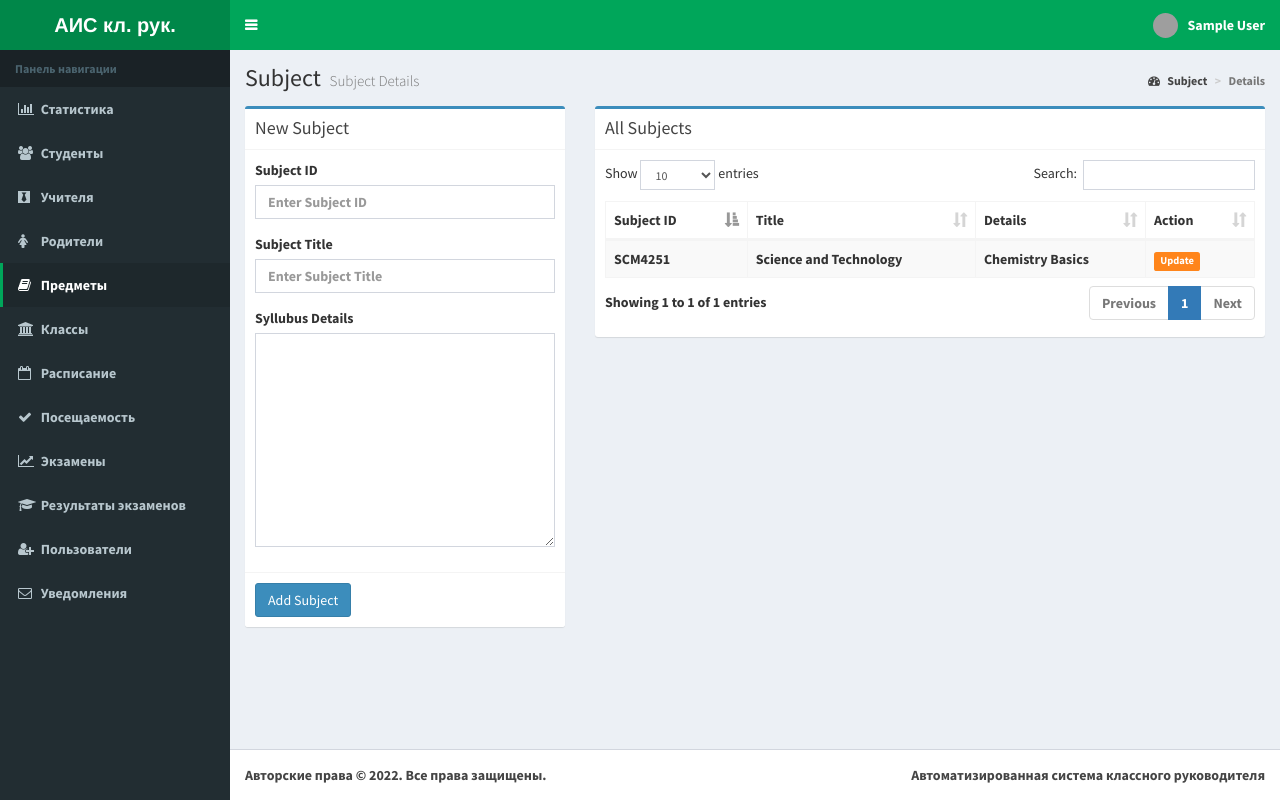
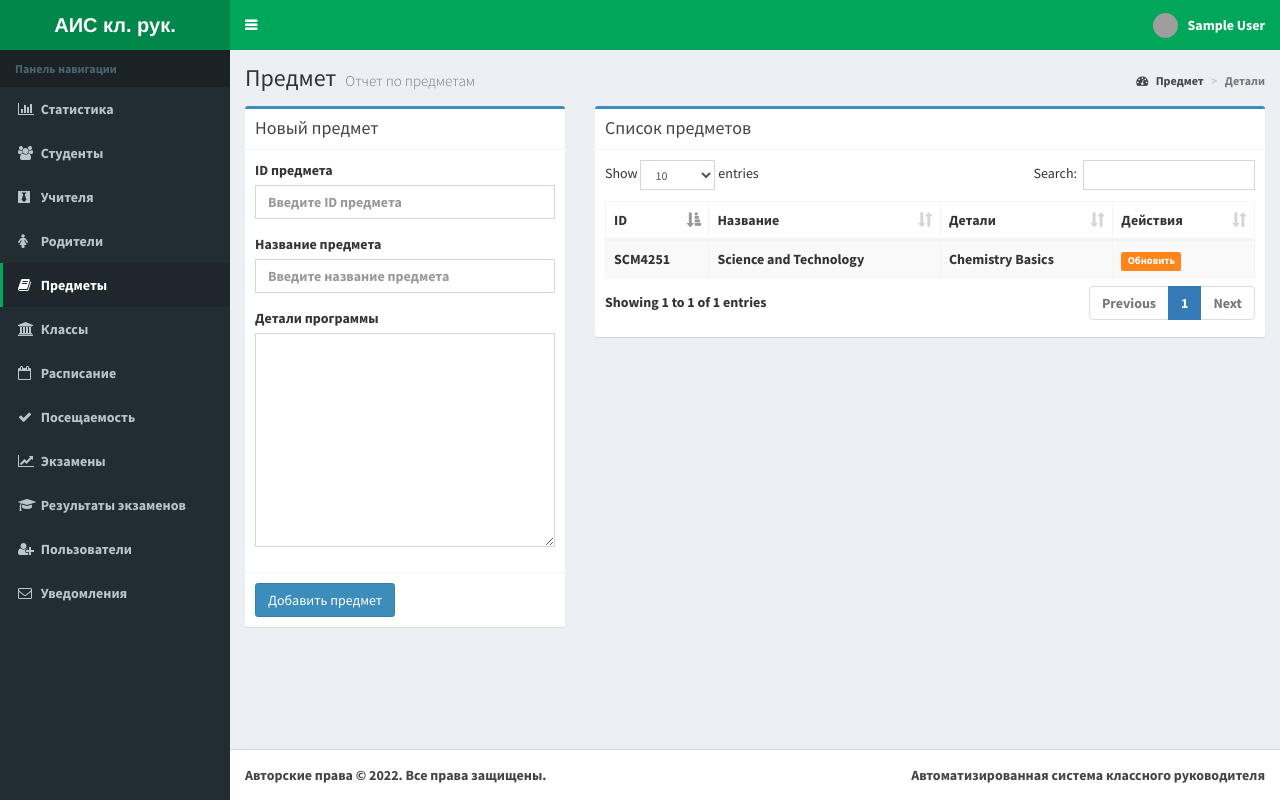
Before and after one commit to Vladimir-monomah/school_manager, a PHP site: page /subject.php in a window 1280 px wide. Run offline with PHP 8.4, Linux system fonts and the light colour scheme; the visitor is signed in with stand-in values (Sample User, id 1); data comes from the database, SQL or seed files in the repository; some libraries are stand-ins or nearby versions; grey boxes are pictures that could not be loaded.

Commit message:
обновлена страница предметы

```diff
--- a/subject.php
+++ b/subject.php
@@ -41,7 +41,7 @@ scratch. This page gets rid of all links and provides the needed markup only.
 <head>
   <meta charset="utf-8">
   <meta http-equiv="X-UA-Compatible" content="IE=edge">
-  <title>Subject</title><link rel="icon" href="../img/favicon2.png">
+  <title>Предмет</title><link rel="icon" href="../img/favicon2.png">
   <!-- Tell the browser to be responsive to screen width -->
   <meta content="width=device-width, initial-scale=1, maximum-scale=1, user-scalable=no" name="viewport">
   <!-- Bootstrap 3.3.7 -->
@@ -77,12 +77,12 @@ scratch. This page gets rid of all links and provides the needed markup only.
     <!-- Content Header (Page header) -->
     <section class="content-header">
       <h1>
-        Subject
-        <small>Subject Details</small>
+        Предмет
+        <small>Отчет по предметам</small>
       </h1>
       <ol class="breadcrumb">
-        <li><a href="#"><i class="fa fa-dashboard"></i> Subject</a></li>
-        <li class="active">Details</li>
+        <li><a href="#"><i class="fa fa-dashboard"></i> Предмет</a></li>
+        <li class="active">Детали</li>
       </ol>
     </section>
 
@@ -101,8 +101,8 @@ scratch. This page gets rid of all links and provides the needed markup only.
 
          <div class="alert alert-success alert-dismissible" style="display: none;" id="truemsg">
                 <button type="button" class="close" data-dismiss="alert" aria-hidden="true">×</button>
-                <h4><i class="icon fa fa-check"></i> Success!</h4>
-                New Subject Successfully added
+                <h4><i class="icon fa fa-check"></i> Успех!</h4>
+                Новый предмет был успешно добавлен
               </div>
 
 
@@ -113,7 +113,7 @@ scratch. This page gets rid of all links and provides the needed markup only.
           <!-- general form elements -->
           <div class="box box-primary">
             <div class="box-header with-border">
-              <h3 class="box-title">New Subject</h3>
+              <h3 class="box-title">Новый предмет</h3>
             </div>
             <!-- /.box-header -->
             <!-- form start -->
@@ -123,13 +123,13 @@ scratch. This page gets rid of all links and provides the needed markup only.
 
 
                 <div class="form-group">
-                  <label for="exampleInputPassword1">Subject ID</label>
-                  <input name="sid" type="text" class="form-control" id="exampleInputPassword1" placeholder="Enter Subject ID" required>
+                  <label for="exampleInputPassword1">ID предмета</label>
+                  <input name="sid" type="text" class="form-control" id="exampleInputPassword1" placeholder="Введите ID предмета" required>
                 </div>
 
                 <div class="form-group">
-                  <label for="exampleInputPassword1">Subject Title</label>
-                  <input name="title" type="text" class="form-control" id="exampleInputPassword1" placeholder="Enter Subject Title" required>
+                  <label for="exampleInputPassword1">Название предмета</label>
+                  <input name="title" type="text" class="form-control" id="exampleInputPassword1" placeholder="Введите название предмета" required>
                 </div>
 
 
@@ -138,7 +138,7 @@ scratch. This page gets rid of all links and provides the needed markup only.
 
 
                 <div class="form-group">
-    <label for="exampleFormControlTextarea1">Syllubus Details</label>
+    <label for="exampleFormControlTextarea1">Детали программы</label>
     <textarea name="description" class="form-control" id="exampleFormControlTextarea1" rows="10"></textarea>
   </div>
 
@@ -149,7 +149,7 @@ scratch. This page gets rid of all links and provides the needed markup only.
               <!-- /.box-body -->
 
               <div class="box-footer">
-                <button type="submit" name="submit" value="submit" class="btn btn-primary">Add Subject</button>
+                <button type="submit" name="submit" value="submit" class="btn btn-primary">Добавить предмет</button>
               </div>
             </form>
 
@@ -203,8 +203,8 @@ x.style.display='block';</script>";
 
          <div class="alert alert-success alert-dismissible" style="display: none;" id="truemsg">
                 <button type="button" class="close" data-dismiss="alert" aria-hidden="true">×</button>
-                <h4><i class="icon fa fa-check"></i> Success!</h4>
-                 Subject Updated Successfully
+                <h4><i class="icon fa fa-check"></i> Успех!</h4>
+                 Предмет был обновлен
               </div>
 
 
@@ -215,7 +215,7 @@ x.style.display='block';</script>";
           <!-- general form elements -->
           <div class="box box-primary">
             <div class="box-header with-border">
-              <h3 class="box-title">Update Subject</h3>
+              <h3 class="box-title">Обновить предмет</h3>
             </div>
             <!-- /.box-header -->
             <!-- form start -->
@@ -225,12 +225,12 @@ x.style.display='block';</script>";
 
 
                 <div class="form-group">
-                  <label for="exampleInputPassword1">Subject ID</label>
+                  <label for="exampleInputPassword1">ID предмета</label>
                   <input name="sid" type="text" class="form-control" id="exampleInputPassword1"  required value=<?php echo "'".$sid."'"; ?> disabled>
                 </div>
 
                 <div class="form-group">
-                  <label for="exampleInputPassword1">Subject Title</label>
+                  <label for="exampleInputPassword1">Название предмета</label>
                   <input name="title" type="text" class="form-control" id="exampleInputPassword1"  required value=<?php echo "'".$title."'"; ?>>
                 </div>
 
@@ -240,7 +240,7 @@ x.style.display='block';</script>";
 
 
                 <div class="form-group">
-    <label for="exampleFormControlTextarea1">Syllubus Details</label>
+    <label for="exampleFormControlTextarea1">Детали программы</label>
     <textarea name="description" class="form-control" id="exampleFormControlTextarea1" rows="10"><?php echo $description; ?></textarea>
   </div>
 
@@ -251,7 +251,7 @@ x.style.display='block';</script>";
               <!-- /.box-body -->
 
               <div class="box-footer">
-                <button type="submit" name="submit" value="submit" class="btn btn-primary">Update Subject</button>
+                <button type="submit" name="submit" value="submit" class="btn btn-primary">Обновить предмет</button>
               </div>
             </form>
 
@@ -306,7 +306,7 @@ x.style.display='block';</script>";
 
           <div class="box box-primary">
             <div class="box-header with-border">
-              <h3 class="box-title">All Subjects</h3>
+              <h3 class="box-title">Список предметов</h3>
             </div>
 
             <!-- /.box-header -->
@@ -314,10 +314,10 @@ x.style.display='block';</script>";
               <table id="example1" class="table table-bordered table-striped">
                 <thead>
                 <tr>
-                  <th>Subject ID</th>
-                  <th>Title</th>
-                  <th>Details</th>
-                  <th>Action</th>
+                  <th>ID</th>
+                  <th>Название</th>
+                  <th>Детали</th>
+                  <th>Действия</th>
 
                 </tr>
                 </thead>
@@ -332,7 +332,8 @@ x.style.display='block';</script>";
                   if ($result->num_rows > 0) {
                    // output data of each row
                      while($row = $result->fetch_assoc()) {
-                      echo "<tr><td> " . $row["sid"]. " </td><td> " . $row["title"]. "</td><td>" . $row["description"]. "</td><td><a href='subject.php?update=". $row["sid"]."'><small class='label  bg-orange'>Update</small></a></td></tr>";
+                      echo "<tr><td> " . $row["sid"]. " </td><td> " . $row["title"]. "</td><td>"
+                      . $row["description"]. "</td><td><a href='subject.php?update=". $row["sid"]."'><small class='label  bg-orange'>Обновить</small></a></td></tr>";
                        }
                                   }
 
```
